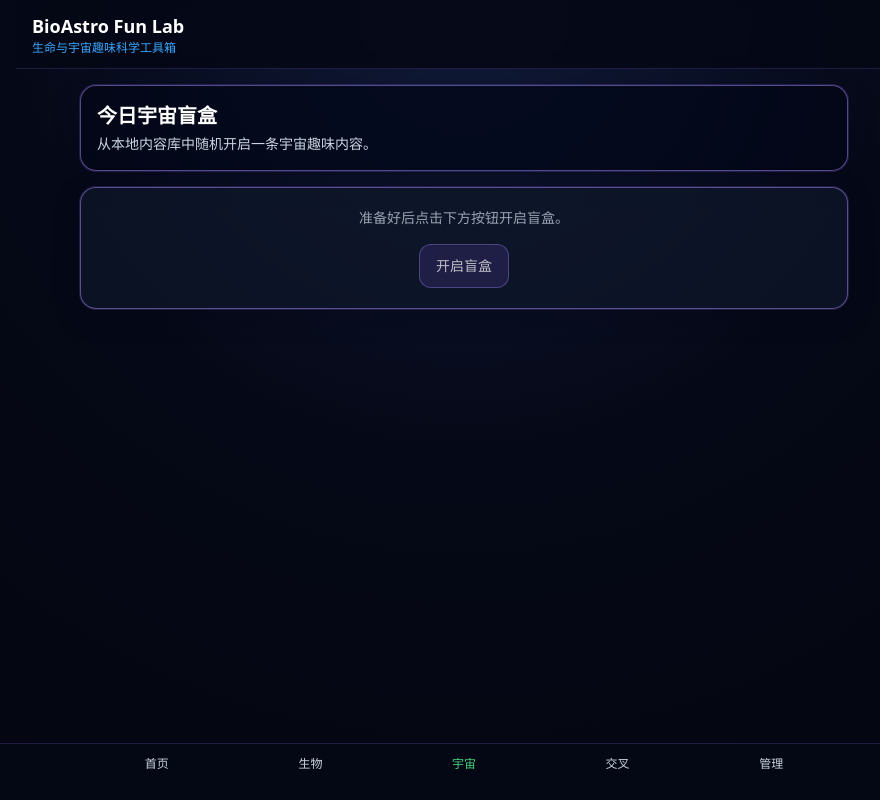
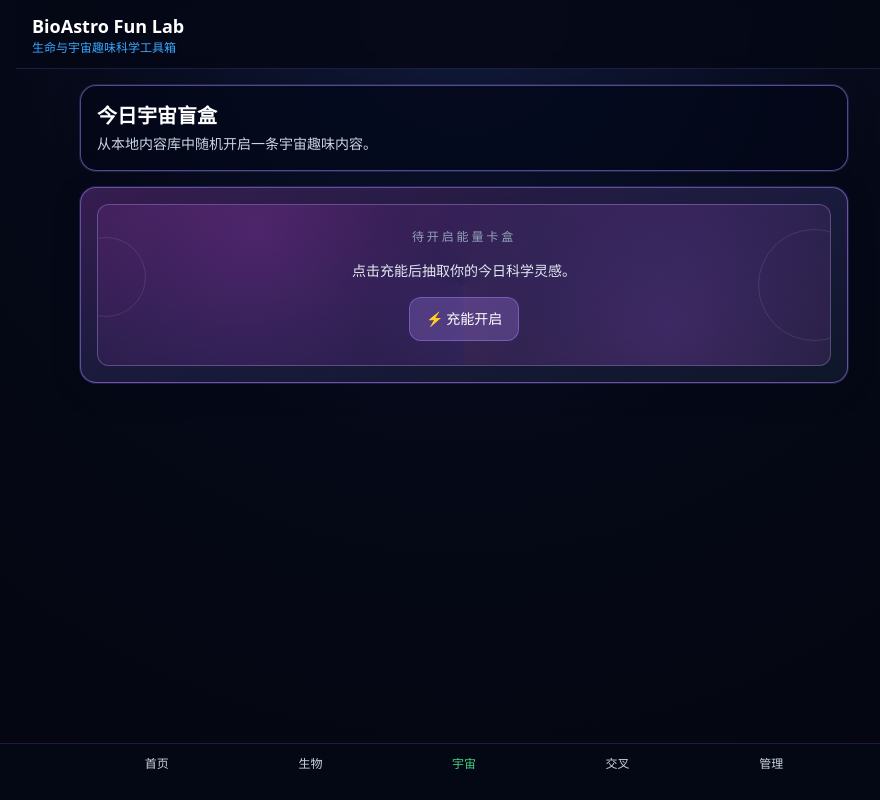
Before and after one commit to lucien20200101-jpg/BioAstro-Fun-Lab, a React (Vite) app: page /astro/random-facts in a window 1280 px wide. Shown: the whole page, without its empty margins (176-1056 px from the left). Built offline with nearby package versions, Linux system fonts and the light colour scheme.

Commit message:
refactor random card box visuals and interaction feedback

```diff
--- a/src/components/engines/RandomCardBox.tsx
+++ b/src/components/engines/RandomCardBox.tsx
@@ -112,6 +112,21 @@ export function RandomCardBox({ datasetKey, title, subtitle, accent, emptyText }
     }
   }, [favoritesKey, selectedCard?.id]);
 
+  const themeByDataset =
+    datasetKey.startsWith('bio')
+      ? {
+          shell: 'from-emerald-500/20 via-teal-500/10 to-slate-900/90',
+          texture:
+            'bg-[radial-gradient(circle_at_20%_20%,rgba(16,185,129,0.22),transparent_48%),radial-gradient(circle_at_80%_70%,rgba(52,211,153,0.16),transparent_50%)]',
+          line: 'border-emerald-300/30',
+        }
+      : {
+          shell: 'from-fuchsia-500/20 via-violet-500/10 to-slate-900/90',
+          texture:
+            'bg-[radial-gradient(circle_at_22%_20%,rgba(217,70,239,0.2),transparent_48%),radial-gradient(circle_at_78%_74%,rgba(168,85,247,0.22),transparent_52%),conic-gradient(from_180deg_at_50%_50%,rgba(168,85,247,0.08),transparent_38%,rgba(244,114,182,0.08))]',
+          line: 'border-violet-300/30',
+        };
+
   return (
     <section className="mx-auto w-full max-w-3xl space-y-4">
       <Card className={`border ${accent.border} bg-slate-950/70`}>
@@ -124,36 +139,66 @@ export function RandomCardBox({ datasetKey, title, subtitle, accent, emptyText }
           <p className="text-sm text-slate-300">{emptyText}</p>
         </Card>
       ) : (
-        <Card className={`overflow-hidden border ${accent.border} ${accent.glow} bg-slate-900/70 transition-all duration-300`}>
+        <Card
+          className={`overflow-hidden border ${accent.border} ${accent.glow} bg-gradient-to-br ${themeByDataset.shell} transition-all duration-500`}
+        >
           {!selectedCard ? (
-            <div className="space-y-4 p-1 text-center animate-pulse">
-              <p className="text-sm text-slate-300">准备好后点击下方按钮开启盲盒。</p>
-              <Button className={accent.button} onClick={drawCard}>开启盲盒</Button>
+            <div className={`relative overflow-hidden rounded-xl border ${themeByDataset.line} ${themeByDataset.texture} p-6 text-center`}>
+              <div className="absolute -left-8 top-8 h-20 w-20 rounded-full border border-white/10" />
+              <div className="absolute -right-10 bottom-6 h-28 w-28 rounded-full border border-white/10" />
+              <div className="space-y-4">
+                <p className="text-xs tracking-[0.24em] text-slate-400">待开启能量卡盒</p>
+                <p className="text-sm text-slate-200">点击充能后抽取你的今日科学灵感。</p>
+                <div className="flex justify-center">
+                  <Button
+                    className={`${accent.button} relative overflow-hidden transition active:scale-95`}
+                    onClick={drawCard}
+                  >
+                    <span className="absolute inset-0 animate-pulse bg-white/10" />
+                    <span className="relative">⚡ 充能开启</span>
+                  </Button>
+                </div>
+              </div>
             </div>
           ) : (
-            <div className="space-y-3 animate-fadeIn">
+            <div className="space-y-4">
+              <div className={`relative overflow-hidden rounded-2xl border ${themeByDataset.line} ${themeByDataset.texture} p-4 shadow-[0_0_40px_rgba(15,23,42,0.55)] animate-fadeIn`}>
+                <div className="pointer-events-none absolute inset-0 bg-[linear-gradient(110deg,transparent_25%,rgba(255,255,255,0.16)_45%,transparent_65%)] animate-[scan_1.15s_ease-out_1]" />
+                <p className="mb-2 text-[11px] tracking-[0.24em] text-slate-400">COLLECTIBLE ENERGY CARD</p>
                 <div className="flex flex-wrap items-center gap-2">
-                <h2 className="text-lg font-semibold text-white">{selectedCard.title ?? '未命名内容'}</h2>
+                  <h2 className="text-xl font-semibold text-white">{selectedCard.title ?? '未命名内容'}</h2>
                   <span className={`rounded-full px-2 py-1 text-xs ${accent.badge}`}>
                     {selectedCard.category ?? '未分类'}
                   </span>
-                <span className="rounded-full bg-slate-800 px-2 py-1 text-xs text-slate-200">
+                  <span className="rounded-full border border-slate-600/80 bg-slate-800/80 px-2 py-1 text-xs text-slate-200">
                     难度：{selectedCard.difficulty ?? '未知'}
                   </span>
                 </div>
-              <p className="text-sm leading-6 break-words text-slate-200">{selectedCard.summary ?? '暂无摘要'}</p>
-              <p className="text-sm leading-7 break-words text-slate-300">{selectedCard.detail ?? '暂无详细解释'}</p>
-              <p className="text-xs leading-6 text-slate-300 break-words">
-                关键词：{Array.isArray(selectedCard.keywords) && selectedCard.keywords.length ? selectedCard.keywords.join('、') : '暂无'}
-              </p>
-              <p className="text-sm leading-6 break-words text-slate-200">延伸问题：{selectedCard.question ?? '暂无延伸问题'}</p>
-              <div className="flex flex-wrap gap-2 pt-2">
-                <Button className={accent.button} onClick={drawCard}>再抽一次</Button>
-                <Button onClick={handleCopy}>复制卡片内容</Button>
-                <Button onClick={handleFavorite}>{isFavorited ? '已收藏' : '收藏到本地'}</Button>
+                <div className="mt-3 flex flex-wrap gap-2">
+                  {(Array.isArray(selectedCard.keywords) && selectedCard.keywords.length
+                    ? selectedCard.keywords
+                    : ['暂无关键词']
+                  ).map((keyword) => (
+                    <span
+                      key={keyword}
+                      className="rounded-full border border-white/15 bg-slate-900/70 px-2.5 py-1 text-xs text-slate-100"
+                    >
+                      #{keyword}
+                    </span>
+                  ))}
                 </div>
-              {copyStatus ? <p className="text-xs text-emerald-300">{copyStatus}</p> : null}
-              {favoriteStatus ? <p className="text-xs text-cyan-300">{favoriteStatus}</p> : null}
+                <p className="mt-4 text-sm leading-6 break-words text-slate-100">{selectedCard.summary ?? '暂无摘要'}</p>
+                <p className="mt-2 text-sm leading-7 break-words text-slate-300">{selectedCard.detail ?? '暂无详细解释'}</p>
+                <p className="mt-3 text-sm leading-6 break-words text-slate-200">延伸问题：{selectedCard.question ?? '暂无延伸问题'}</p>
+              </div>
+
+              <div className="flex flex-wrap gap-2 pt-1">
+                <Button className={`${accent.button} transition active:scale-95`} onClick={drawCard}>🎲 再抽一次</Button>
+                <Button className="transition active:scale-95" onClick={handleCopy}>📋 复制卡片</Button>
+                <Button className="transition active:scale-95" onClick={handleFavorite}>{isFavorited ? '✅ 已收藏' : '⭐ 收藏卡片'}</Button>
+              </div>
+              {copyStatus ? <p className="animate-fadeIn text-xs text-emerald-300">{copyStatus}</p> : null}
+              {favoriteStatus ? <p className="animate-fadeIn text-xs text-cyan-300">{favoriteStatus}</p> : null}
             </div>
           )}
         </Card>
```
Lines whose indentation alone changed are shown as unchanged.
